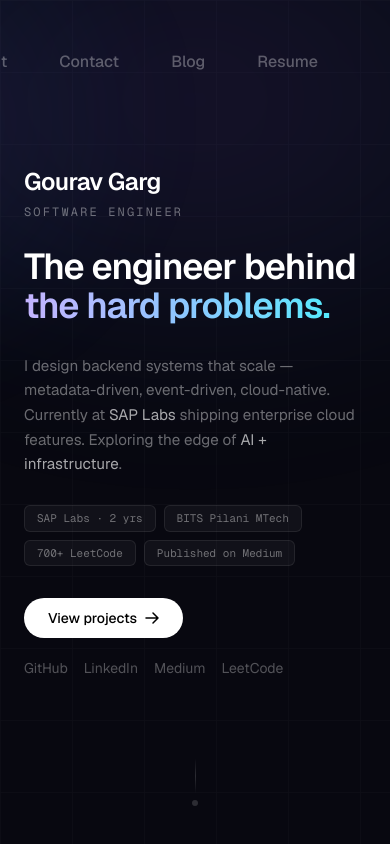
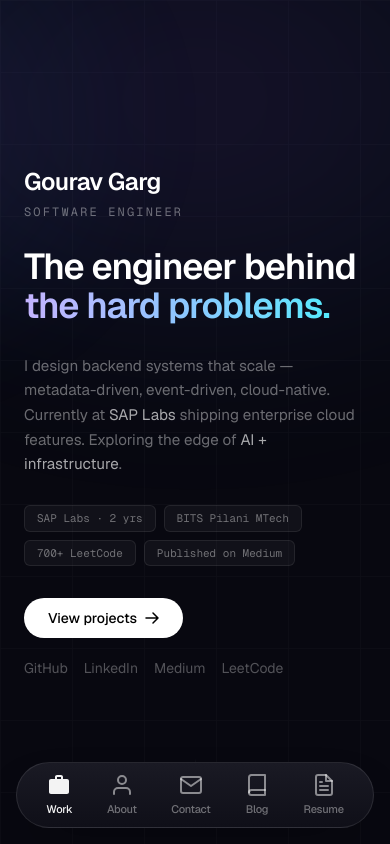
Before and after one commit to Gourav094/portfolio-v2, a Next.js app: page / in a window 390 px wide. Shown: the top 844 px of the page. Built offline with nearby package versions, Linux system fonts and the light colour scheme.

Commit message:
Small screen nav bar UI

```diff
--- a/src/components/Navbar.tsx
+++ b/src/components/Navbar.tsx
@@ -5,12 +5,81 @@ import { usePathname } from "next/navigation";
 import Link from "next/link";
 import { useEffect, useRef, useState } from "react";
 
+// SVG Icons as components - Filled versions for active state
+const WorkIconFilled = () => (
+  <svg width="24" height="24" viewBox="0 0 24 24" fill="currentColor">
+    <path d="M20 6h-4V4c0-1.11-.89-2-2-2h-4c-1.11 0-2 .89-2 2v2H4c-1.11 0-1.99.89-1.99 2L2 19c0 1.11.89 2 2 2h16c1.11 0 2-.89 2-2V8c0-1.11-.89-2-2-2zm-6 0h-4V4h4v2z"/>
+  </svg>
+);
+
+const WorkIconOutline = () => (
+  <svg width="24" height="24" viewBox="0 0 24 24" fill="none" stroke="currentColor" strokeWidth="2" strokeLinecap="round" strokeLinejoin="round">
+    <rect x="2" y="7" width="20" height="14" rx="2" ry="2"></rect>
+    <path d="M16 21V5a2 2 0 0 0-2-2h-4a2 2 0 0 0-2 2v16"></path>
+  </svg>
+);
+
+const AboutIconFilled = () => (
+  <svg width="24" height="24" viewBox="0 0 24 24" fill="currentColor">
+    <path d="M12 12c2.21 0 4-1.79 4-4s-1.79-4-4-4-4 1.79-4 4 1.79 4 4 4zm0 2c-2.67 0-8 1.34-8 4v2h16v-2c0-2.66-5.33-4-8-4z"/>
+  </svg>
+);
+
+const AboutIconOutline = () => (
+  <svg width="24" height="24" viewBox="0 0 24 24" fill="none" stroke="currentColor" strokeWidth="2" strokeLinecap="round" strokeLinejoin="round">
+    <path d="M20 21v-2a4 4 0 0 0-4-4H8a4 4 0 0 0-4 4v2"></path>
+    <circle cx="12" cy="7" r="4"></circle>
+  </svg>
+);
+
+const BlogIconFilled = () => (
+  <svg width="24" height="24" viewBox="0 0 24 24" fill="currentColor">
+    <path d="M18 2H6c-1.1 0-2 .9-2 2v16c0 1.1.9 2 2 2h12c1.1 0 2-.9 2-2V4c0-1.1-.9-2-2-2zM6 4h5v8l-2.5-1.5L6 12V4z"/>
+  </svg>
+);
+
+const BlogIconOutline = () => (
+  <svg width="24" height="24" viewBox="0 0 24 24" fill="none" stroke="currentColor" strokeWidth="2" strokeLinecap="round" strokeLinejoin="round">
+    <path d="M4 19.5A2.5 2.5 0 0 1 6.5 17H20"></path>
+    <path d="M6.5 2H20v20H6.5A2.5 2.5 0 0 1 4 19.5v-15A2.5 2.5 0 0 1 6.5 2z"></path>
+  </svg>
+);
+
+const ContactIconFilled = () => (
+  <svg width="24" height="24" viewBox="0 0 24 24" fill="currentColor">
+    <path d="M20 4H4c-1.1 0-1.99.9-1.99 2L2 18c0 1.1.9 2 2 2h16c1.1 0 2-.9 2-2V6c0-1.1-.9-2-2-2zm0 4l-8 5-8-5V6l8 5 8-5v2z"/>
+  </svg>
+);
+
+const ContactIconOutline = () => (
+  <svg width="24" height="24" viewBox="0 0 24 24" fill="none" stroke="currentColor" strokeWidth="2" strokeLinecap="round" strokeLinejoin="round">
+    <path d="M4 4h16c1.1 0 2 .9 2 2v12c0 1.1-.9 2-2 2H4c-1.1 0-2-.9-2-2V6c0-1.1.9-2 2-2z"></path>
+    <polyline points="22,6 12,13 2,6"></polyline>
+  </svg>
+);
+
+const ResumeIconFilled = () => (
+  <svg width="24" height="24" viewBox="0 0 24 24" fill="currentColor">
+    <path d="M14 2H6c-1.1 0-1.99.9-1.99 2L4 20c0 1.1.89 2 1.99 2H18c1.1 0 2-.9 2-2V8l-6-6zm2 16H8v-2h8v2zm0-4H8v-2h8v2zm-3-5V3.5L18.5 9H13z"/>
+  </svg>
+);
+
+const ResumeIconOutline = () => (
+  <svg width="24" height="24" viewBox="0 0 24 24" fill="none" stroke="currentColor" strokeWidth="2" strokeLinecap="round" strokeLinejoin="round">
+    <path d="M14 2H6a2 2 0 0 0-2 2v16a2 2 0 0 0 2 2h12a2 2 0 0 0 2-2V8z"></path>
+    <polyline points="14,2 14,8 20,8"></polyline>
+    <line x1="16" y1="13" x2="8" y2="13"></line>
+    <line x1="16" y1="17" x2="8" y2="17"></line>
+    <polyline points="10,9 9,9 8,9"></polyline>
+  </svg>
+);
+
 const LINKS = [
-  { label: "Home",    href: "/" },
-  { label: "About",   href: "/about" },
-  { label: "Contact", href: "#contact" },
-  { label: "Blog",    href: "https://medium.com/@garggourav012" },
-  { label: "Resume",  href: "https://drive.google.com/file/d/1sRM0keFjY73KyyhYgBhcC-fi1YK3zIxA/view" },
+  { label: "Work",    href: "/", iconFilled: WorkIconFilled, iconOutline: WorkIconOutline },
+  { label: "About",   href: "/about", iconFilled: AboutIconFilled, iconOutline: AboutIconOutline },
+  { label: "Contact", href: "#contact", iconFilled: ContactIconFilled, iconOutline: ContactIconOutline },
+  { label: "Blog",    href: "https://medium.com/@garggourav012", iconFilled: BlogIconFilled, iconOutline: BlogIconOutline },
+  { label: "Resume",  href: "https://drive.google.com/file/d/1sRM0keFjY73KyyhYgBhcC-fi1YK3zIxA/view", iconFilled: ResumeIconFilled, iconOutline: ResumeIconOutline },
 ];
 
 const MotionLink = motion(Link);
@@ -48,7 +117,7 @@ function MagneticLink({
       ref={wrapperRef}
       onMouseMove={handleMouseMove}
       onMouseLeave={handleMouseLeave}
-      className="relative flex items-center justify-center px-2 py-4"
+      className="relative flex items-center justify-center px-1 sm:px-2 py-4"
     >
       <MotionLink
         href={link.href}
@@ -58,7 +127,7 @@ function MagneticLink({
         animate={{ opacity: 1, y: 0 }}
         transition={{ delay: 0.3 + index * 0.07, duration: 0.6, ease: [0.22, 1, 0.36, 1] }}
         style={{ x, y }}
-        className="relative text-[16px] font-medium select-none cursor-pointer px-4 py-1.5 rounded-lg"
+        className="relative text-[16px] font-medium select-none cursor-pointer px-1.5 sm:px-4 py-1.5 rounded-lg"
       >
         <span style={{
           color: isActive ? "rgba(255,255,255,0.95)" : "rgba(255,255,255,0.32)",
@@ -77,24 +146,47 @@ function MagneticLink({
 export default function Navbar() {
   const pathname = usePathname();
   const [scrolled, setScrolled] = useState(false);
+  const [activeSection, setActiveSection] = useState("Work");
 
   useEffect(() => {
-    const onScroll = () => setScrolled(window.scrollY > 150);
+    const onScroll = () => {
+      setScrolled(window.scrollY > 100);
+
+      // Detect if we're in the contact section
+      const contactSection = document.getElementById("contact");
+      if (contactSection) {
+        const rect = contactSection.getBoundingClientRect();
+        const isInContact = rect.top <= window.innerHeight / 2 && rect.bottom >= window.innerHeight / 2;
+
+        if (isInContact) {
+          setActiveSection("Contact");
+        } else if (pathname === "/about") {
+          setActiveSection("About");
+        } else {
+          setActiveSection("Work");
+        }
+      } else {
+        // Fallback if contact section not found
+        if (pathname === "/about") {
+          setActiveSection("About");
+        } else {
+          setActiveSection("Work");
+        }
+      }
+    };
+
+    onScroll(); // Run on mount
     window.addEventListener("scroll", onScroll, { passive: true });
     return () => window.removeEventListener("scroll", onScroll);
-  }, []);
+  }, [pathname]);
 
-  const getActive = () => {
-    if (pathname === "/about") return "About";
-    if (pathname === "/blog") return "Blog";
-    return "Home";
-  };
-
-  const active = getActive();
+  const active = activeSection;
 
   return (
+    <>
+      {/* Desktop Navigation - Hidden on mobile */}
       <nav
-      className="fixed top-0 left-0 right-0 z-50 flex items-center justify-end gap-1 px-12 py-7 transition-colors duration-300"
+        className="hidden sm:flex fixed top-0 left-0 right-0 z-50 items-center justify-end gap-1 px-12 py-7 transition-colors duration-300"
         style={{ background: scrolled ? "#080810" : "transparent" }}
       >
         {LINKS.map((link, i) => (
@@ -106,5 +198,53 @@ export default function Navbar() {
           />
         ))}
       </nav>
+
+      {/* Mobile Bottom Navigation */}
+      <nav className="sm:hidden fixed bottom-4 left-4 right-4 z-50">
+        <div className="bg-linear-to-b from-[#1a1a24] to-[#0f0f18] rounded-full px-3 py-1 shadow-2xl border border-white/10">
+          <div className="flex items-center justify-around">
+            {LINKS.map((link, i) => {
+              const isActive = active === link.label;
+              const Icon = isActive ? link.iconFilled : link.iconOutline;
+              return (
+                <Link
+                  key={link.label}
+                  href={link.href}
+                  target={link.href.startsWith("http") ? "_blank" : undefined}
+                  rel={link.href.startsWith("http") ? "noopener noreferrer" : undefined}
+                  className="relative flex flex-col items-center justify-center gap-1 px-2 py-1.5 min-w-8 group"
+                >
+                  {/* Icon */}
+                  <motion.div
+                    initial={{ opacity: 0, scale: 0.8 }}
+                    animate={{ opacity: 1, scale: 1 }}
+                    transition={{ delay: i * 0.05, duration: 0.3 }}
+                    className="relative z-10"
+                    style={{
+                      color: isActive ? "rgba(255,255,255,0.95)" : "rgba(255,255,255,0.5)",
+                    }}
+                  >
+                    <Icon />
+                  </motion.div>
+
+                  {/* Label */}
+                  <motion.span
+                    initial={{ opacity: 0 }}
+                    animate={{ opacity: 1 }}
+                    transition={{ delay: i * 0.05 + 0.1, duration: 0.3 }}
+                    className="relative z-10 text-[11px] font-medium tracking-tight"
+                    style={{
+                      color: isActive ? "rgba(255,255,255,0.95)" : "rgba(255,255,255,0.4)",
+                    }}
+                  >
+                    {link.label}
+                  </motion.span>
+                </Link>
+              );
+            })}
+          </div>
+        </div>
+      </nav>
+    </>
   );
 }
```
Lines whose indentation alone changed are shown as unchanged.
